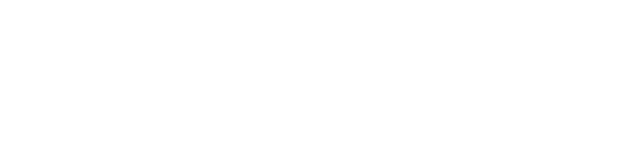
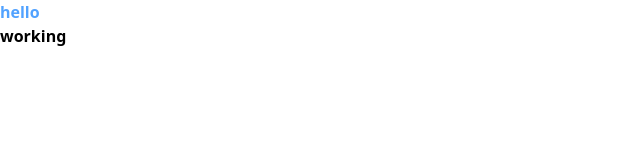
Before and after one commit to anwarrahim/color-scheme-generator, a website: page index.html in a window 1280 px wide. Shown: the whole page, without its empty margins (0-640 px from the left). Drawn offline with Linux system fonts and the light colour scheme.

Commit message:
Add Tailwind CSS integration and update HTML structure with new elements

```diff
--- a/index.html
+++ b/index.html
@@ -7,7 +7,8 @@
     <title>Color Scheme Generator</title>
 </head>
 <body>
-
+    <h2 class="text-blue-400 font-bold">hello</h2>
+    <p class="font-bold">working</p>
 
 <script src="./script.js"></script>
 </body>
```
Also changed, not shown: src/input.css (renamed from src/style.css), src/output.css.
